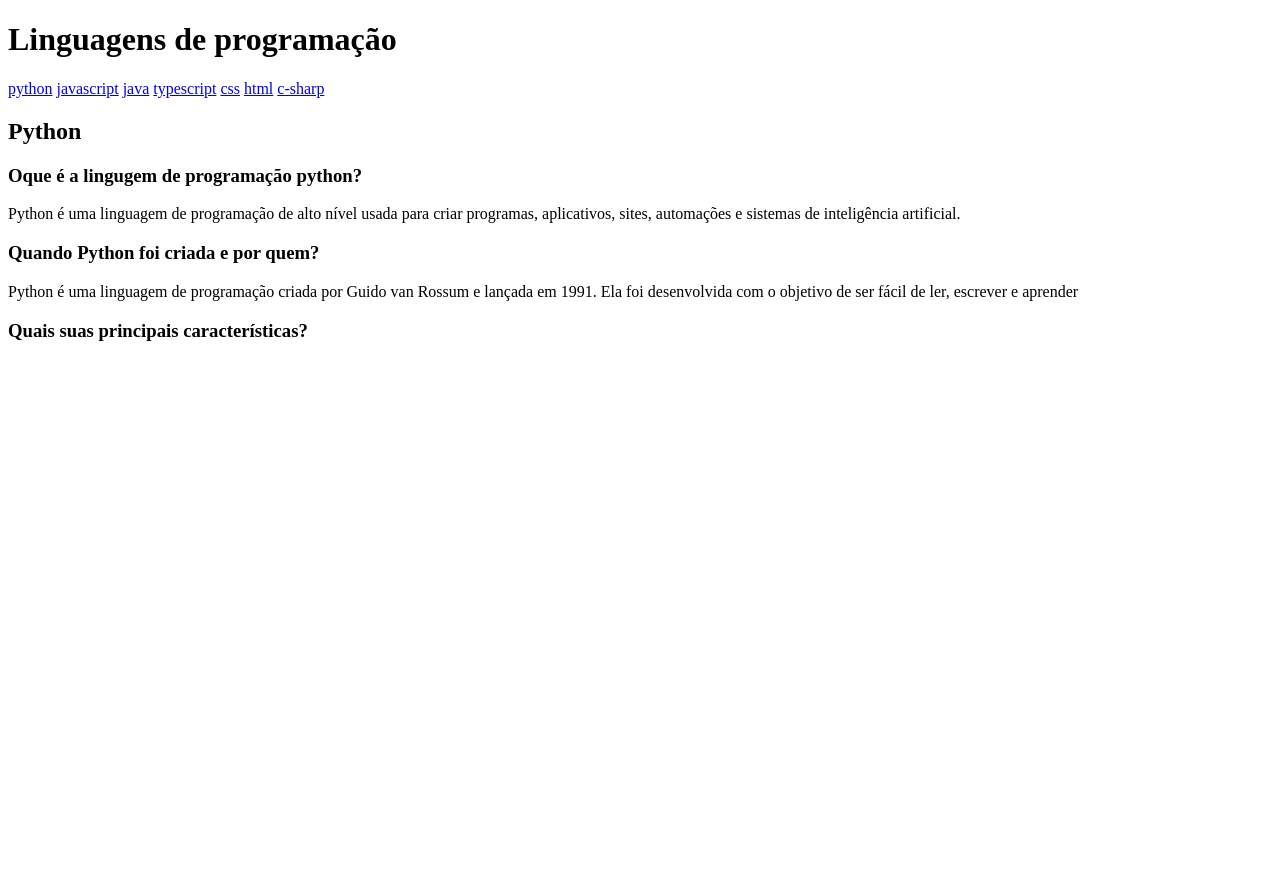
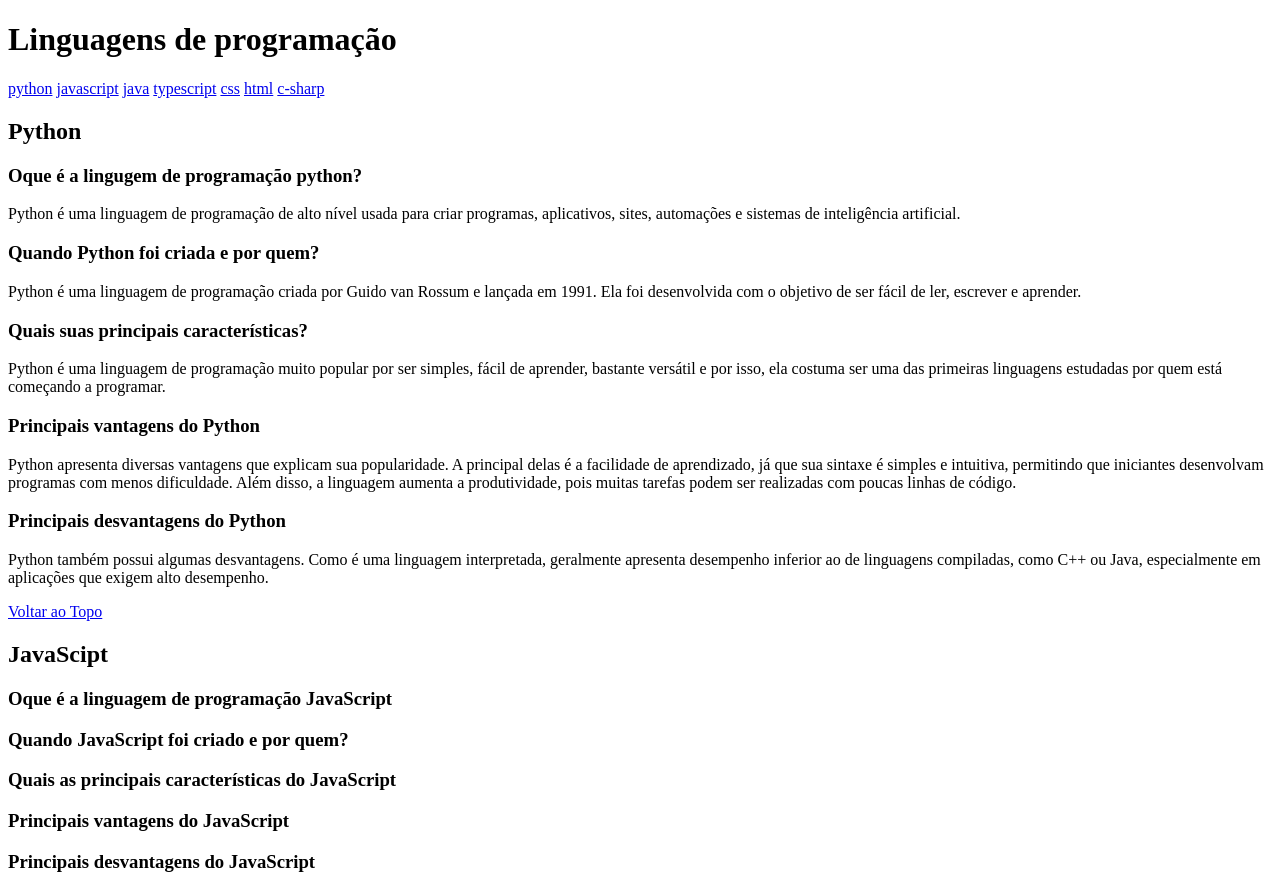
Before and after one commit to JoaoAngelo674/AMS1, a plain HTML site: page PW1/FAQ ATIVIDADE/Index.html in a window 1280 px wide. Before the commit the page ends 800 px from the top, so only its background shows below. Drawn offline with Linux system fonts and the light colour scheme.

Commit message:
Add files via upload

```diff
--- a/PW1/FAQ ATIVIDADE/Index.html
+++ b/PW1/FAQ ATIVIDADE/Index.html
@@ -28,8 +28,28 @@
                 <h3>Oque é a lingugem de programação python?</h3>
                 <p>Python é uma linguagem de programação de alto nível usada para criar programas, aplicativos, sites, automações e sistemas de inteligência artificial.</p>
                 <h3>Quando Python foi criada e por quem?</h3>
-                <p>Python é uma linguagem de programação criada por Guido van Rossum e lançada em 1991. Ela foi desenvolvida com o objetivo de ser fácil de ler, escrever e aprender</p>
+                <p>Python é uma linguagem de programação criada por Guido van Rossum e lançada em 1991. Ela foi desenvolvida com o objetivo de ser fácil de ler, escrever e aprender.</p>
                 <h3>Quais suas principais características?</h3>
+                <p>Python é uma linguagem de programação muito popular por ser simples, fácil de aprender, bastante versátil e por isso, ela costuma ser uma das primeiras linguagens estudadas por quem está começando a programar. </p>
+                <h3>Principais vantagens do Python</h3>
+                <p>Python apresenta diversas vantagens que explicam sua popularidade. A principal delas é a facilidade de aprendizado, já que sua sintaxe é simples e intuitiva, permitindo que iniciantes desenvolvam programas com menos dificuldade. Além disso, a linguagem aumenta a produtividade, pois muitas tarefas podem ser realizadas com poucas linhas de código.</p>
+                <h3>Principais desvantagens do Python</h3>
+                <p>Python também possui algumas desvantagens. Como é uma linguagem interpretada, geralmente apresenta desempenho inferior ao de linguagens compiladas, como C++ ou Java, especialmente em aplicações que exigem alto desempenho.</p>
+            </div>
+            <a href="#topo" class="voltar">Voltar ao Topo</a>
+        </section>
+        <section id="javascript" class="card">
+            <div class="faq">
+                <h2>JavaScipt</h2>
+                <h3>Oque é a linguagem de programação  JavaScript</h3>
+                <p></p>
+                <h3>Quando JavaScript foi criado e por quem?</h3>
+                <p></p>
+                <h3>Quais as principais características do JavaScript</h3>
+                <p></p>
+                <h3>Principais vantagens do JavaScript</h3>
+                <p></p>
+                <h3>Principais desvantagens do JavaScript</h3>
             </div>
         </section>
     </main>
```
